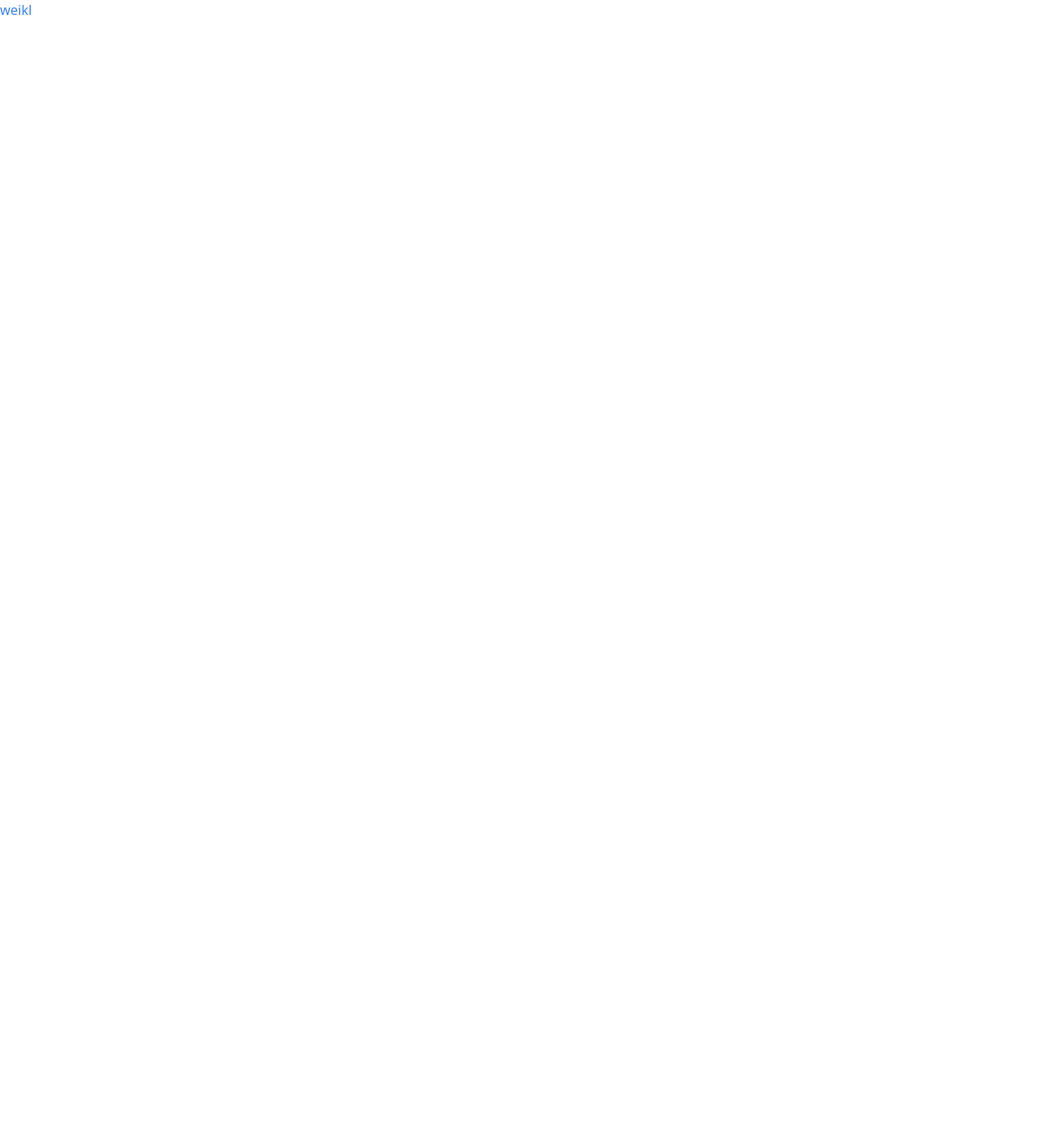
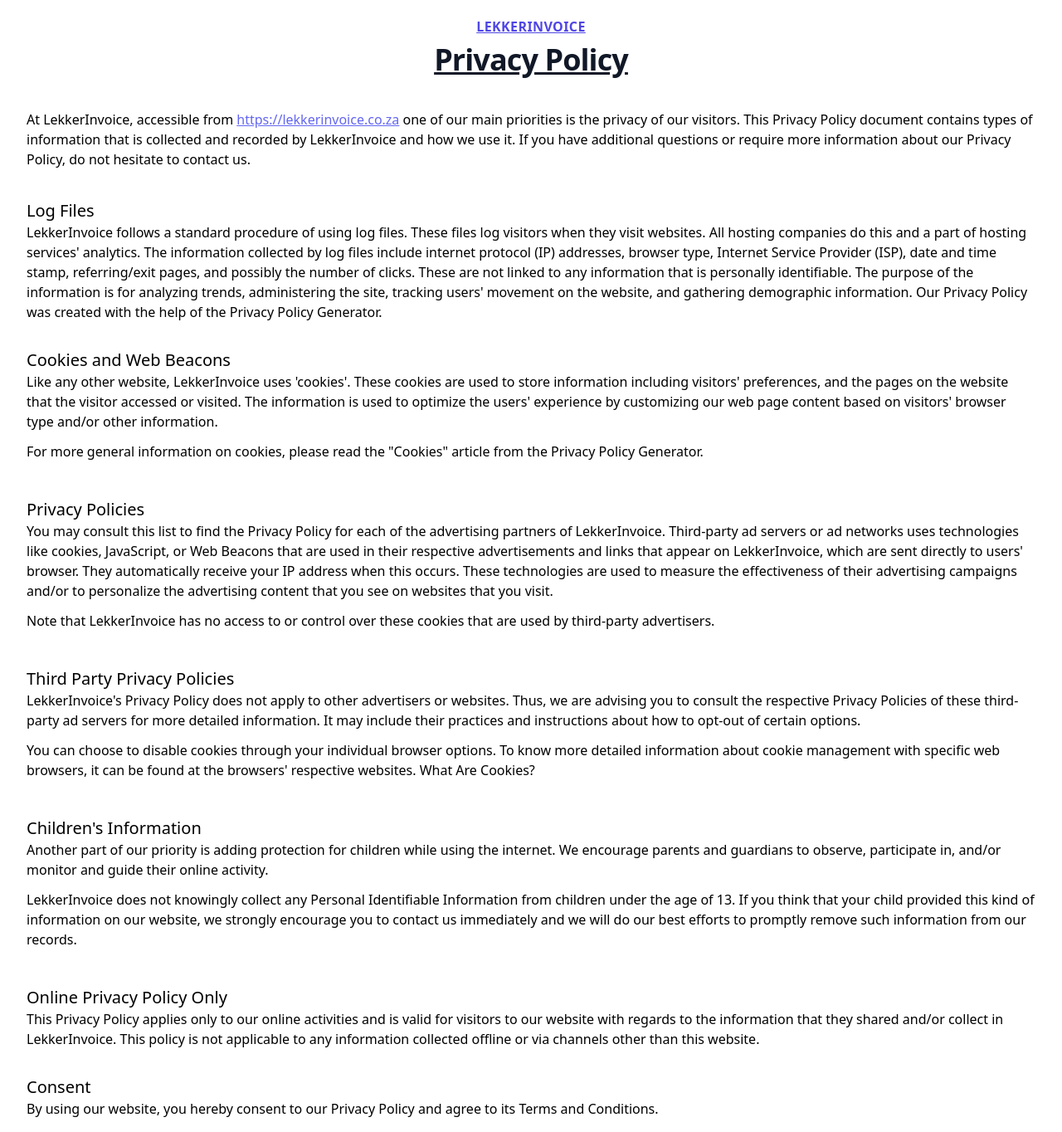
Before and after one commit to hqmhc/lekker-web, a React (Create React App) app: page / in a window 1280 px wide. Shown: the whole page at 83% size. Before the commit the page ends 800 px from the top, so only its background shows below. Built offline with nearby package versions, Linux system fonts and the light colour scheme.

Commit message:
add privacy page

```diff
--- a/src/App.js
+++ b/src/App.js
@@ -1,11 +1,12 @@
 import logo from './logo.svg';
 import './App.css';
+import Privacy from './components/pages/Privacy';
 
 function App() {
   return (
-    <div className="text-blue-500">
-     <p>weikl</p>
+    <div >
 
+<Privacy/>
     </div>
   );
 }
--- /dev/null
+++ b/src/components/pages/Privacy.jsx
@@ -0,0 +1,68 @@
+import React from "react";
+
+const Privacy = () => {
+return (
+	<div className="px-8">
+	<div className="">
+		<div className="py-5">	<div className="lg:text-center    h-30 ">
+          <h2 className="text-base text-indigo-600 font-semibold tracking-wide underline uppercase">LekkerInvoice</h2>
+          <p className="mt-2 text-3xl underline leading-8 font-bold tracking-tight text-gray-900 sm:text-4xl">
+            Privacy Policy
+          </p>
+</div>
+        </div>
+
+<div className="py-5">
+<p className="">At LekkerInvoice, accessible from  <a href="https://lekkerinvoice.co.za" className="text-indigo-500 underline">https://lekkerinvoice.co.za</a> one of our main priorities is the privacy of our visitors. This Privacy Policy document contains types of information that is collected and recorded by LekkerInvoice and how we use it.
+
+If you have additional questions or require more information about our Privacy Policy, do not hesitate to contact us.</p>
+</div>
+</div>
+<div className="py-4">
+<h className="text-xl font-md">Log Files</h>
+<p>LekkerInvoice follows a standard procedure of using log files. These files log visitors when they visit websites. All hosting companies do this and a part of hosting services' analytics. The information collected by log files include internet protocol (IP) addresses, browser type, Internet Service Provider (ISP), date and time stamp, referring/exit pages, and possibly the number of clicks. These are not linked to any information that is personally identifiable. The purpose of the information is for analyzing trends, administering the site, tracking users' movement on the website, and gathering demographic information. Our Privacy Policy was created with the help of the Privacy Policy Generator.</p>
+</div>
+<div className="py-4">
+<h className="text-xl font-md" >Cookies and Web Beacons</h>
+<p>Like any other website, LekkerInvoice uses 'cookies'. These cookies are used to store information including visitors' preferences, and the pages on the website that the visitor accessed or visited. The information is used to optimize the users' experience by customizing our web page content based on visitors' browser type and/or other information.</p>
+
+<p className="py-3">For more general information on cookies, please read the "Cookies" article from the Privacy Policy Generator.</p>
+</div>
+
+<div className=" py-4">
+<h  className="text-xl font-md">Privacy Policies</h>
+<p>You may consult this list to find the Privacy Policy for each of the advertising partners of LekkerInvoice.
+
+Third-party ad servers or ad networks uses technologies like cookies, JavaScript, or Web Beacons that are used in their respective advertisements and links that appear on LekkerInvoice, which are sent directly to users' browser. They automatically receive your IP address when this occurs. These technologies are used to measure the effectiveness of their advertising campaigns and/or to personalize the advertising content that you see on websites that you visit.
+</p>
+<p className="py-3">Note that LekkerInvoice has no access to or control over these cookies that are used by third-party advertisers.</p>
+</div>
+
+<div className="py-4">
+<h  className="text-xl font-md">Third Party Privacy Policies</h>
+<p>LekkerInvoice's Privacy Policy does not apply to other advertisers or websites. Thus, we are advising you to consult the respective Privacy Policies of these third-party ad servers for more detailed information. It may include their practices and instructions about how to opt-out of certain options.</p>
+
+<p className="py-3">You can choose to disable cookies through your individual browser options. To know more detailed information about cookie management with specific web browsers, it can be found at the browsers' respective websites. What Are Cookies?</p>
+</div>
+<div className="py-4"  >
+<h  className="text-xl font-md">Children's Information</h>
+<p>Another part of our priority is adding protection for children while using the internet. We encourage parents and guardians to observe, participate in, and/or monitor and guide their online activity.</p>
+
+<p className="py-3">LekkerInvoice does not knowingly collect any Personal Identifiable Information from children under the age of 13. If you think that your child provided this kind of information on our website, we strongly encourage you to contact us immediately and we will do our best efforts to promptly remove such information from our records.</p>
+</div>
+
+<div className="py-4">
+<h className="text-xl font-md" >Online Privacy Policy Only</h>
+<p>This Privacy Policy applies only to our online activities and is valid for visitors to our website with regards to the information that they shared and/or collect in LekkerInvoice. This policy is not applicable to any information collected offline or via channels other than this website.</p>
+</div>
+
+<div className="py-4">
+	<h className="text-xl font-md" >Consent</h>
+	<p>By using our website, you hereby consent to our Privacy Policy and agree to its Terms and Conditions.</p>
+</div>
+
+</div>
+);
+};
+
+export default Privacy;
--- a/tailwind.config.js
+++ b/tailwind.config.js
@@ -1,8 +1,8 @@
 /** @type {import('tailwindcss').Config} */
 module.exports = {
-  content: ["./src/**/*.{html,js}"],
+  content: ['./src/**/*.{js,jsx,ts,tsx}'],
   theme: {
     extend: {},
   },
   plugins: [],
-}
+};
```
